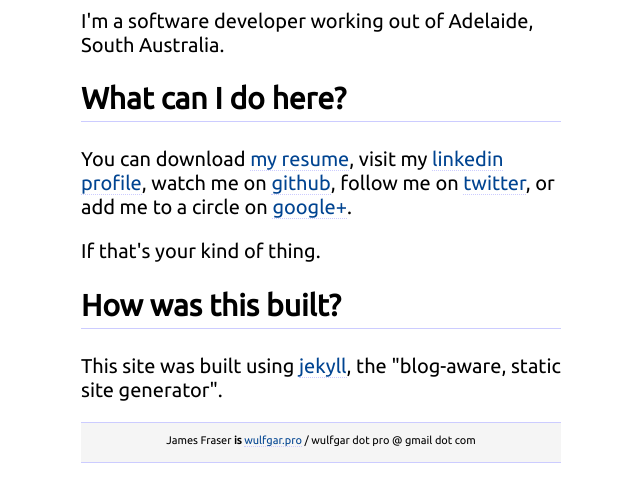
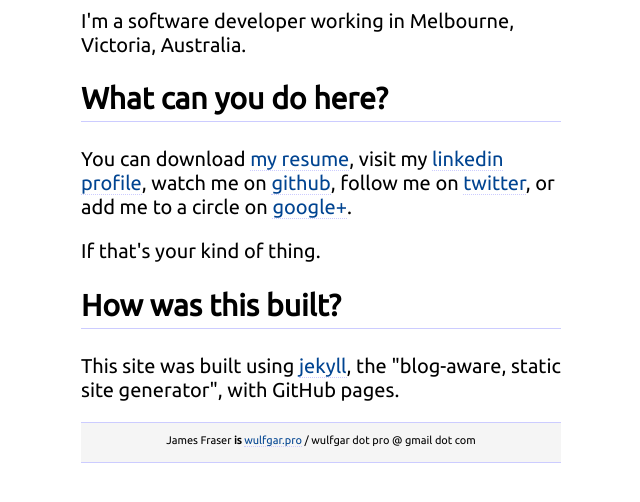
Before and after one commit to wulfgarpro/wulfgar.pro, a Jekyll site: the page built from index.html, in a window 1280 px wide, cut to the strip 324-826 px from the top of the page. Shown: the whole strip, without its empty margins (319-959 px from the left). Built offline with Jekyll 4.4.1, drawn with Linux system fonts in a browser that asks for light colours; nearby versions of some CDN libraries.

Commit message:
removed trailing spaces; updated content slightly

```diff
--- a/_config.yml
+++ b/_config.yml
@@ -8,4 +8,4 @@ twitter: https://twitter.com/wulfgarpro
 googleplus: https://plus.google.com/u/0/112088345124494773545/
 jekyll: http://jekyllrb.com/
 
-ftp_host: users.on.net
+#ftp_host: users.on.net
--- a/index.html
+++ b/index.html
@@ -5,8 +5,8 @@ title: "James Fraser"
 <h2 class="pagetitle">What is this?</h2>
 <p>This is my space.</p>
 <h2 class="pagetitle">Who is James Fraser?</h2>
-<p>I'm a software developer working out of Adelaide, South Australia.</p>
-<h2 class="pagetitle">What can I do here?</h2>
+<p>I'm a software developer working in Melbourne, Victoria, Australia.</p>
+<h2 class="pagetitle">What can you do here?</h2>
 <p>You can download <a href="{{ site.resume }}" target=_blank>my resume</a>,
    visit my <a href="{{ site.linkedin }}" target=_blank>linkedin profile</a>,
    watch me on <a href="{{ site.github }}" target=_blank>github</a>,
@@ -15,4 +15,4 @@ title: "James Fraser"
 <p>If that's your kind of thing.</p>
 <h2 class="pagetitle">How was this built?</h2>
 <p>This site was built using <a href="{{ site.jekyll }}" target=_blank>jekyll</a>,
-   the "blog-aware, static site generator".</p>
+   the "blog-aware, static site generator", with GitHub pages.</p>
```
Also changed, not shown: README.md, _layouts/default.html (line endings or trailing spaces).
